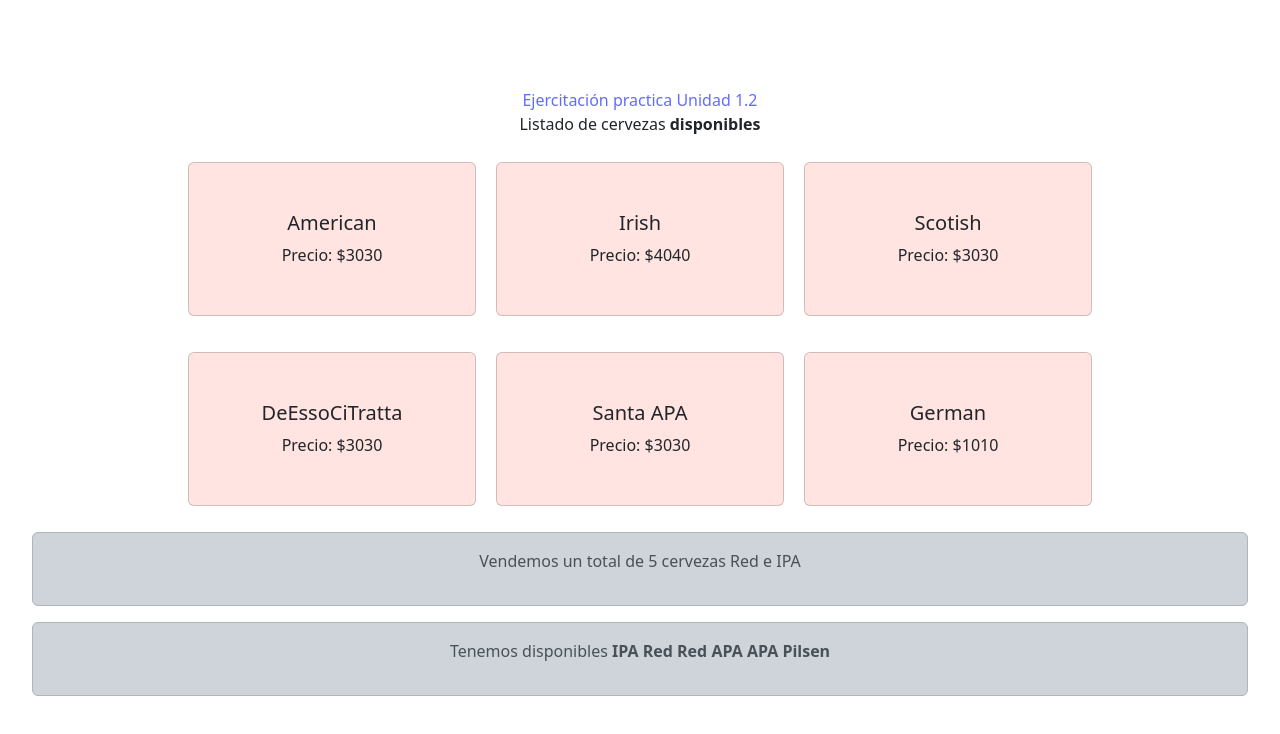
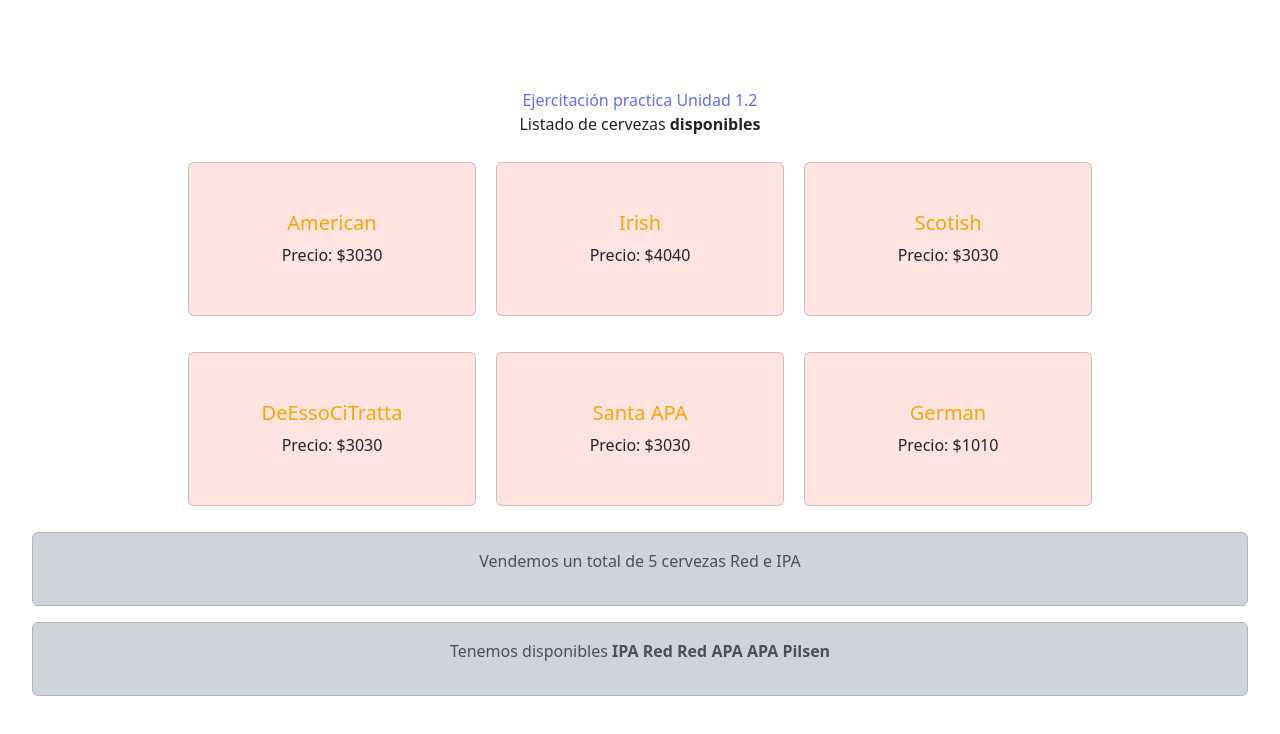
Before and after one commit to npeturro/project_labo2024, a React (Vite) app: page / in a window 1280 px wide. Shown: the top 734 px of the page. Built offline with nearby package versions, Linux system fonts and the light colour scheme.

Commit message:
changes color

```diff
--- a/src/components/beers/BeerNamePrice.jsx
+++ b/src/components/beers/BeerNamePrice.jsx
@@ -14,7 +14,7 @@
                     <div key={i} style={{ display: 'inline-block', margin: '10px' }}>
                         <Card style={{ width: '18rem', backgroundColor: '#FFE4E1' }}>
                             <Card.Body>
-                                <Card.Title>{beer.beerName}</Card.Title>
+                                <Card.Title style={{color: "orange"}}>{beer.beerName}</Card.Title>
                                 <Card.Text>
                                     Precio: ${beer.price * 1010}
                                 </Card.Text>
```
